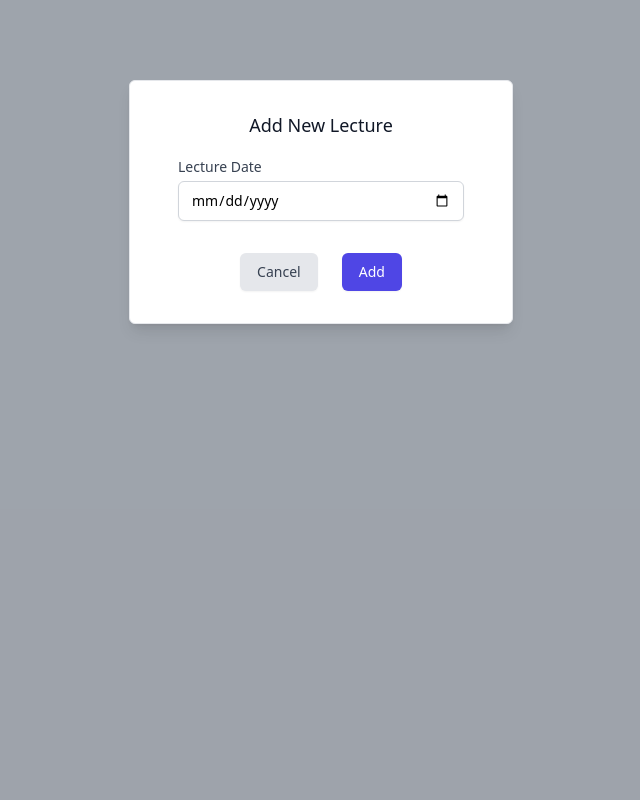
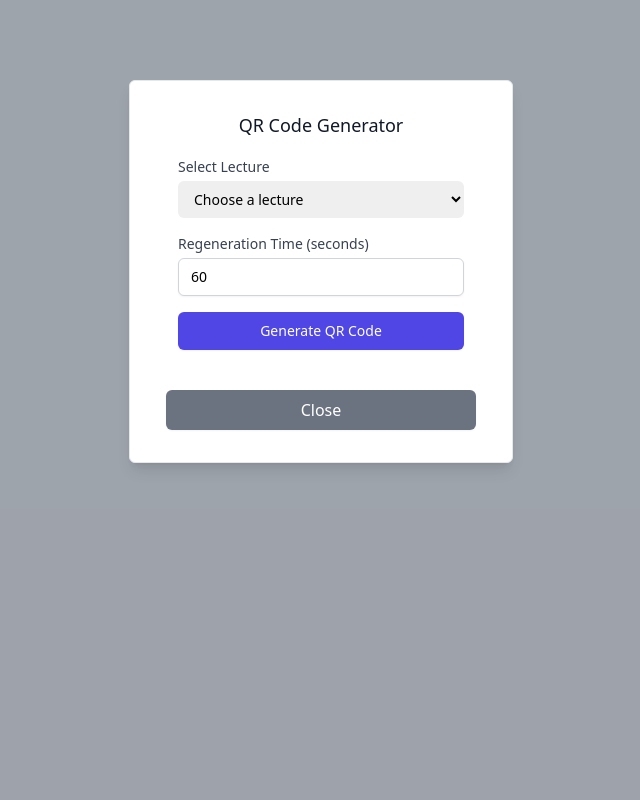
Before and after one commit to GodPepe7/Attendance-Manager, a Python web app: template src/adapters/flask/templates/test.html in a window 1280 px wide. Shown: the whole page, without its empty margins (319-959 px from the left). Run offline with Jinja, Linux system fonts and the light colour scheme; the template is opened without the code that fills it, so the values that code supplies are empty; some libraries are stand-ins or nearby versions.

Commit message:
add qr code generation

```diff
--- a/src/adapters/flask/blueprint/attendance.py
+++ b/src/adapters/flask/blueprint/attendance.py
@@ -59,7 +59,8 @@ def get_qr_code_string(course_id: int, lecture_id: int):
         seconds = int(seconds_string)
         encypted_expiration_time = attendance_service.generate_qr_code_string(prof_id, course_id, seconds,
                                                                               datetime.now())
-        qr_code_link = f"/course/{course_id}/lecture/{lecture_id}/attendance/student/{encypted_expiration_time}"
+        qr_code_link = url_for("attendance.save_with_qr_code_string", course_id=course_id, lecture_id=lecture_id,
+                               qr_code_string=encypted_expiration_time)
         return qr_code_link, 200
     except ValueError:
         return "'seconds' input needs to be a valid number", 400
--- a/src/adapters/flask/templates/base.html
+++ b/src/adapters/flask/templates/base.html
@@ -8,6 +8,7 @@
           integrity="sha384-0895/pl2MU10Hqc6jd4RvrthNlDiE9U1tWmX7WRESftEDRosgxNsQG/Ze9YMRzHq"
           crossorigin="anonymous"></script>
   <script src="https://cdn.tailwindcss.com"></script>
+  <script src="https://cdnjs.cloudflare.com/ajax/libs/qrious/4.0.2/qrious.min.js"></script>
 </head>
 <body class="bg-gray-100 flex justify-center min-h-screen">
 
--- a/src/adapters/flask/templates/test.html
+++ b/src/adapters/flask/templates/test.html
@@ -8,29 +8,59 @@
   <link href="https://cdn.jsdelivr.net/npm/tailwindcss@2.2.19/dist/tailwind.min.css" rel="stylesheet">
 </head>
 <body class="bg-gray-100">
-<div id="add-lecture-modal" class="fixed inset-0 bg-gray-600 bg-opacity-50 overflow-y-auto h-full w-full"
+<div id="qr-code-modal" class="fixed inset-0 bg-gray-600 bg-opacity-50 overflow-y-auto h-full w-full"
      aria-hidden="true">
   <div class="relative top-20 mx-auto p-5 border w-96 shadow-lg rounded-md bg-white">
     <div class="mt-3 text-center">
-      <h3 class="text-lg leading-6 font-medium text-gray-900">Add New Lecture</h3>
+      <h3 class="text-lg leading-6 font-medium text-gray-900">QR Code Generator</h3>
       <div class="mt-2 px-7 py-3">
-        <form id="add-lecture-form">
-          <div class="mb-8">
-            <label for="lecture-date" class="block text-left text-sm font-medium text-gray-700">Lecture Date</label>
-            <input type="date" id="lecture-date" name="lecture-date" required
+        <form id="qr-code-form">
+          <div class="mb-4">
+            <label for="lecture-select" class="block text-left text-sm font-medium text-gray-700">Select Lecture</label>
+            <select id="lecture-select" name="lecture-select" required
+                    class="mt-1 block w-full pl-3 pr-10 py-2 text-base border-gray-300 focus:outline-none focus:ring-indigo-500 focus:border-indigo-500 sm:text-sm rounded-md">
+              <option value="">Choose a lecture</option>
+              <!-- Lecture options will be dynamically populated here -->
+            </select>
+          </div>
+          <div class="mb-4">
+            <label for="regeneration-time" class="block text-left text-sm font-medium text-gray-700">Regeneration Time
+              (seconds)</label>
+            <input type="number" pattern="\d+" id="regeneration-time" name="regeneration-time" required min="1"
+                   value="60"
                    class="mt-1 block w-full border border-gray-300 rounded-md shadow-sm py-2 px-3 focus:outline-none focus:ring-indigo-500 focus:border-indigo-500 sm:text-sm">
           </div>
-          <div class="flex items-center justify-center gap-6 mt-4">
-            <button type="button" id="close-modal"
-                    class="inline-flex justify-center py-2 px-4 border border-transparent shadow-sm text-sm font-medium rounded-md text-gray-700 bg-gray-200 hover:bg-gray-300 focus:outline-none focus:ring-2 focus:ring-offset-2 focus:ring-gray-500">
-              Cancel
-            </button>
+          <div class="mb-4">
             <button type="submit"
-                    class="inline-flex justify-center py-2 px-4 border border-transparent shadow-sm text-sm font-medium rounded-md text-white bg-indigo-600 hover:bg-indigo-700 focus:outline-none focus:ring-2 focus:ring-offset-2 focus:ring-indigo-500">
-              Add
+                    class="w-full inline-flex justify-center py-2 px-4 border border-transparent shadow-sm text-sm font-medium rounded-md text-white bg-indigo-600 hover:bg-indigo-700 focus:outline-none focus:ring-2 focus:ring-offset-2 focus:ring-indigo-500">
+              Generate QR Code
             </button>
           </div>
         </form>
+        <div id="qr-code-display" class="mt-4 hidden">
+          <div class="flex flex-col items-center space-y-2">
+            <div id="qr-code-image" class="w-48 h-48 bg-gray-200 flex items-center justify-center">
+              <!-- QR code will be inserted here -->
+            </div>
+            <p class="text-sm text-gray-500">
+              QR Code will regenerate every <span id="regeneration-time-display">30</span> seconds
+            </p>
+            <div class="flex items-center space-x-2">
+              <svg xmlns="http://www.w3.org/2000/svg" class="h-4 w-4 text-gray-400" fill="none" viewBox="0 0 24 24"
+                   stroke="currentColor">
+                <path stroke-linecap="round" stroke-linejoin="round" stroke-width="2"
+                      d="M8 7v8a2 2 0 002 2h6M8 7V5a2 2 0 012-2h4.586a1 1 0 01.707.293l4.414 4.414a1 1 0 01.293.707V15a2 2 0 01-2 2h-2M8 7H6a2 2 0 00-2 2v10a2 2 0 002 2h8a2 2 0 002-2v-2"/>
+              </svg>
+              <span id="qr-code-value" class="text-sm font-mono"></span>
+            </div>
+          </div>
+        </div>
+      </div>
+      <div class="items-center px-4 py-3">
+        <button id="close-qr-modal"
+                class="px-4 py-2 bg-gray-500 text-white text-base font-medium rounded-md w-full shadow-sm hover:bg-gray-600 focus:outline-none focus:ring-2 focus:ring-gray-300">
+          Close
+        </button>
       </div>
     </div>
   </div>
```
Also changed, not shown: src/adapters/flask/templates/attendance.html (+93 -3 lines).
